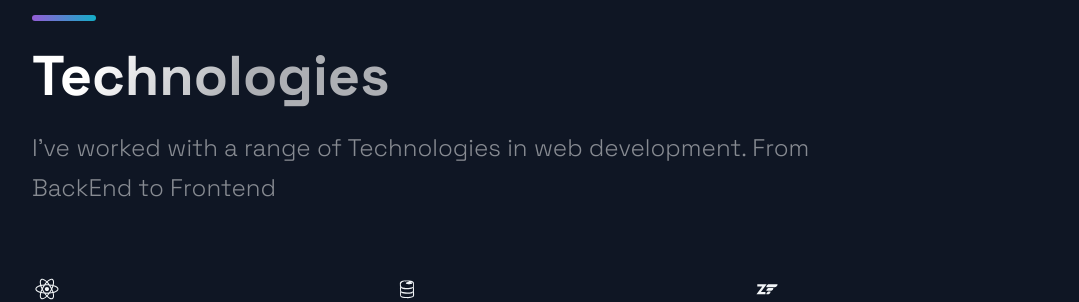
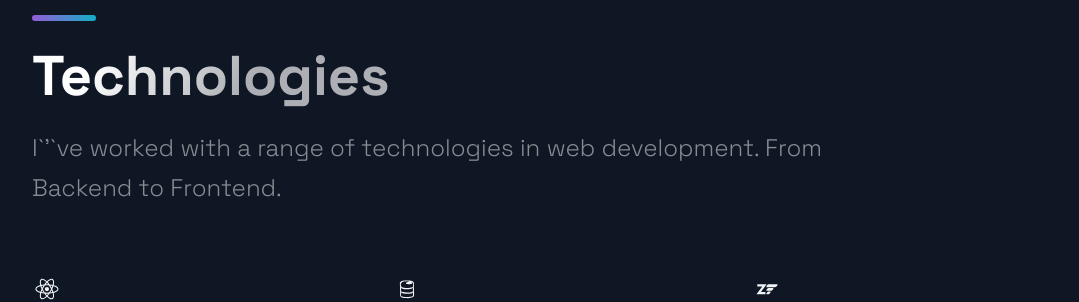
Before and after one commit to Jesus711/JS-Mastery-Portfolio-Website, a Next.js app: page / in a window 1280 px wide. Shown: the part 2220-2522 px from the top of the page, without its empty margins (88-1167 px from the left). Built offline with nearby package versions, Linux system fonts and the light colour scheme.

Commit message:
Removed console output tests and replaced ' character to fix error when running npm run build command

```diff
--- a/src/components/Technologies/Technologies.js
+++ b/src/components/Technologies/Technologies.js
@@ -8,7 +8,7 @@ const Technologies = () =>  (
     <SectionDivider />
     <br />
     <SectionTitle style={{lineHeight: "72px"}}>Technologies</SectionTitle>
-    <SectionText>I've worked with a range of Technologies in web development. From BackEnd to Frontend</SectionText>
+    <SectionText>I`&apos;`ve worked with a range of technologies in web development. From Backend to Frontend.</SectionText>
     <List>
       <ListItem>
         <DiReact size="3rem" />
--- a/src/components/TimeLine/TimeLine.js
+++ b/src/components/TimeLine/TimeLine.js
@@ -53,7 +53,6 @@ const Timeline = () => {
         <>
         {TimeLineData.map((item, index) => (
           <CarouselMobileScrollNode key={index} $final={index === TOTAL_CAROUSEL_COUNT - 1 ? true : false}>
-            {console.log("Mobile Score", index, activeItem)}
             <CarouselItem
               $index={index}
               id={`carousel__item-${item}`}
```
